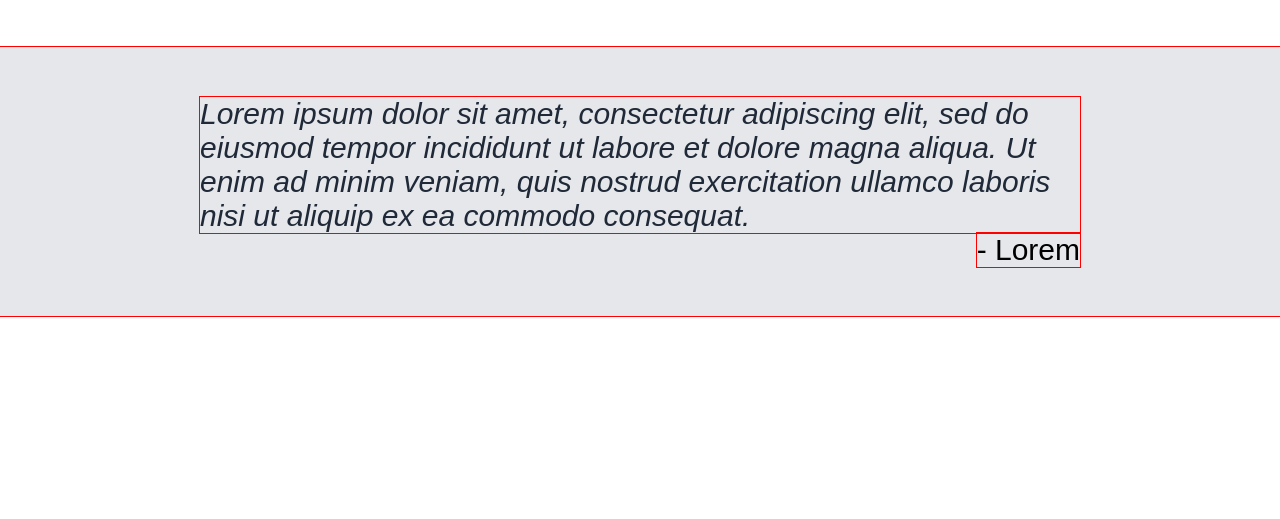
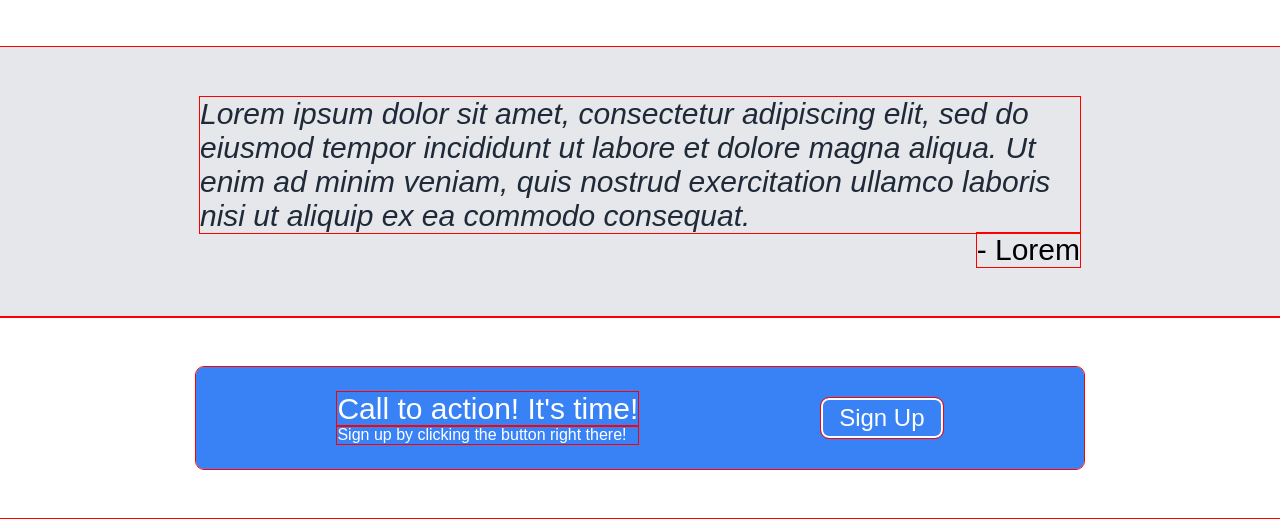
Before and after one commit to GrimRose12/LandingPage, a plain HTML site: page index.html in a window 1280 px wide. Shown: the part 733-1252 px from the top of the page. Before the commit the page ends 1050 px from the top, so only its background shows below. Drawn offline with Linux system fonts and the light colour scheme.

Commit message:
Added HTML and CSS of 4th row

```diff
--- a/index.html
+++ b/index.html
@@ -61,7 +61,13 @@
             </p>
         </div>
         <div class="fourthrow">
-
+            <div class="cta">
+                <div class="left4">
+                    <div class="big">Call to action! It's time!</div>
+                    <div class="small">Sign up by clicking the button right there!</div>
+                </div>
+                <button class="signup2">Sign Up</button>
+            </div>
         </div>
         <div class="footer">
 
--- a/styles.css
+++ b/styles.css
@@ -131,3 +131,39 @@ body {
     margin: 0;
     font-size: 30px;
 }
+
+.fourthrow {
+    display: flex;
+    align-items: center;
+    padding: 50px 196px;
+    justify-content: center;
+}
+
+.cta {
+    display: flex;
+    background-color: #3882f6;
+    border-radius: 8px;
+    align-items: center;
+    flex: 1;
+    justify-content: space-around;
+    padding: 25px 50px;
+    color: white;
+}
+
+.left4 {
+    display: flex;
+    flex-direction: column;
+}
+
+.cta .big {
+    font-size: 30px;
+}
+
+.signup2 {
+    font-size: 24px;
+    border: 2px solid white;
+    border-radius: 8px;
+    background-color: #3882f6;
+    color: white;
+    padding: 4px 16px;
+}
```
